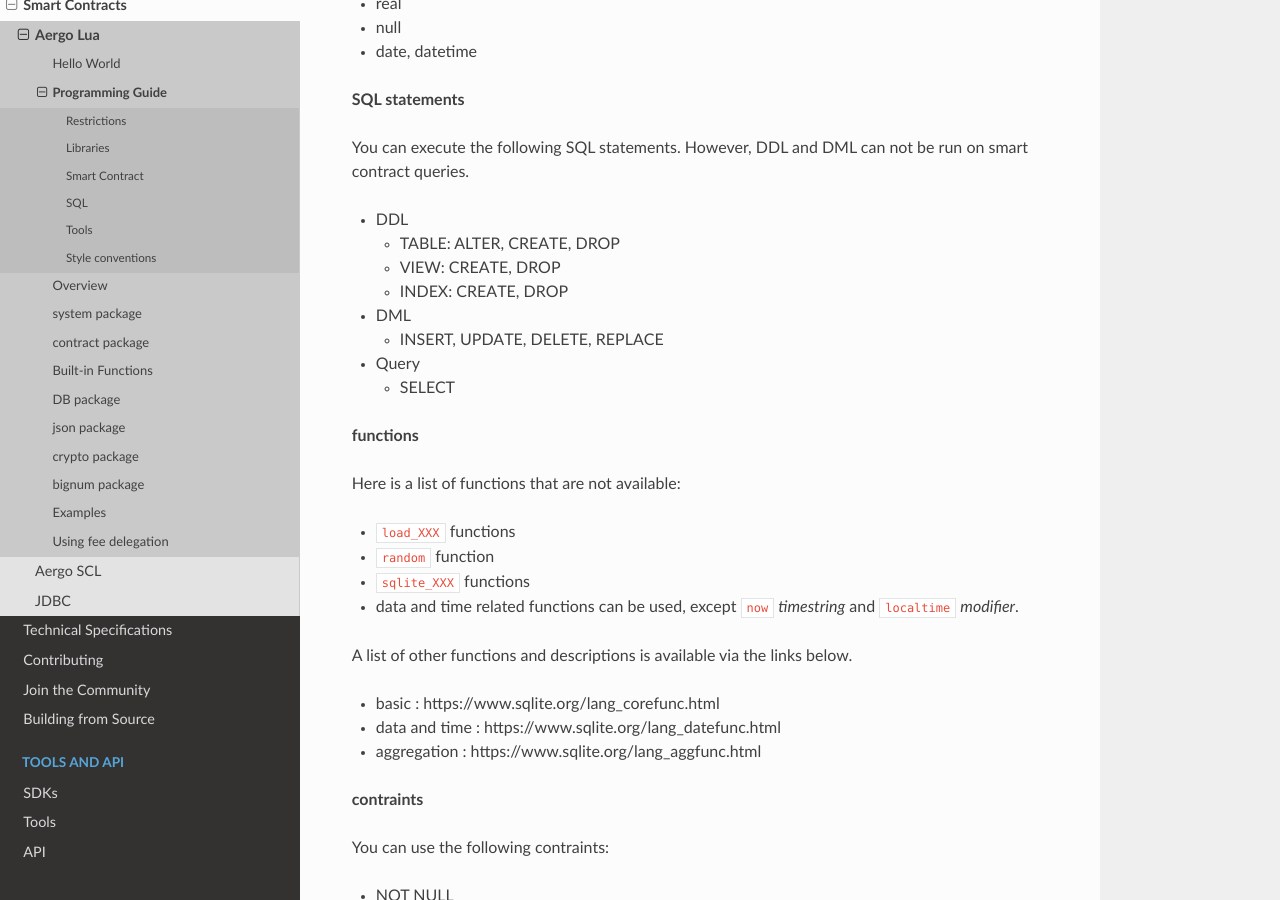
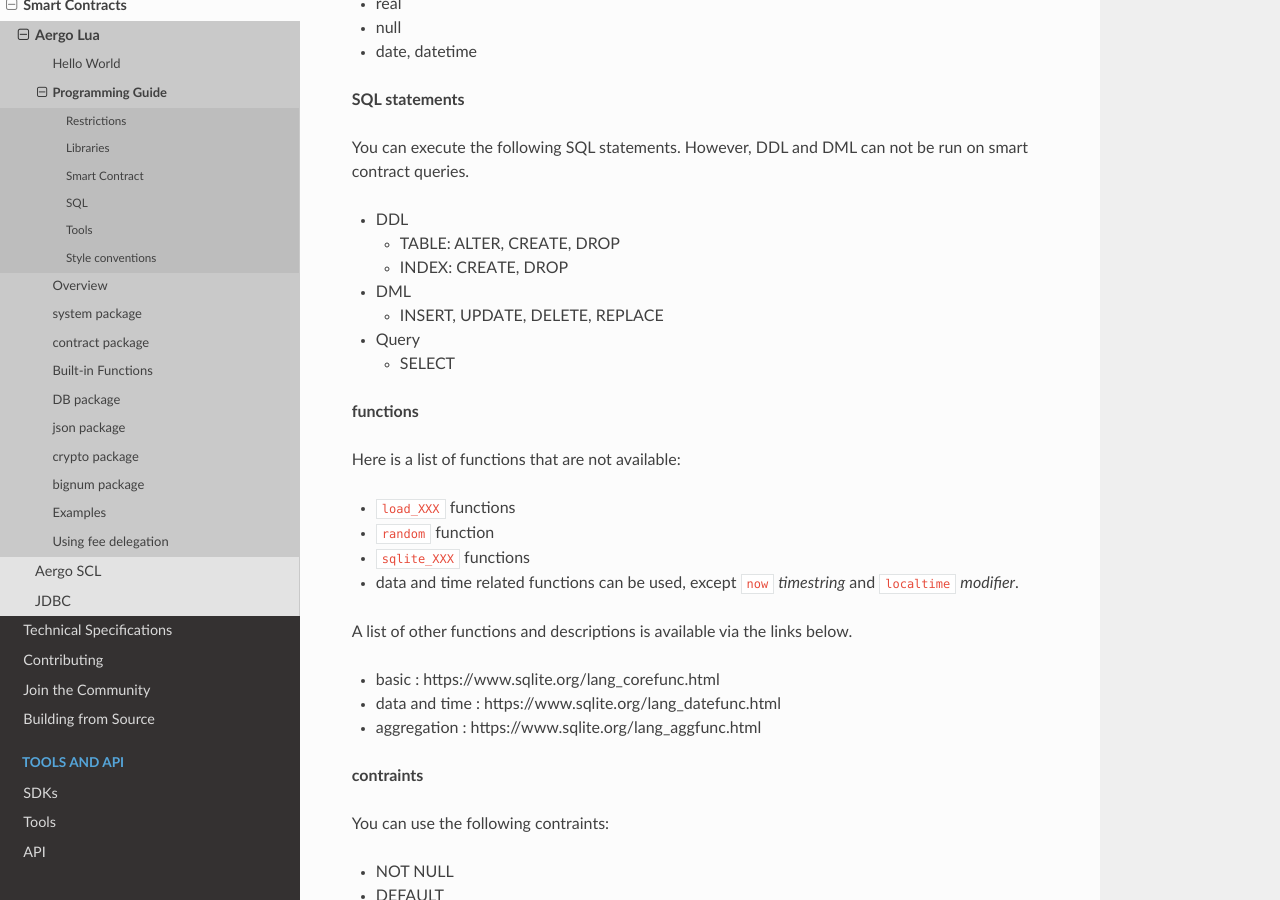
Before and after one commit to aergoio/guide, a Sphinx documentation site: the page built from source/smart-contracts/lua/guide.md, in a window 1280 px wide and 900 px high, scrolled down 10650 px. Built offline with Sphinx 7.4.7 and the Read the Docs theme 2.0.0, drawn with Linux system fonts in a browser that asks for light colours.

Commit message:
Update guide.md

```diff
--- a/source/smart-contracts/lua/guide.md
+++ b/source/smart-contracts/lua/guide.md
@@ -496,7 +496,6 @@
 
 * DDL
   * TABLE: ALTER, CREATE, DROP
-  * VIEW: CREATE, DROP
   * INDEX: CREATE, DROP
 * DML
   * INSERT, UPDATE, DELETE, REPLACE
```
